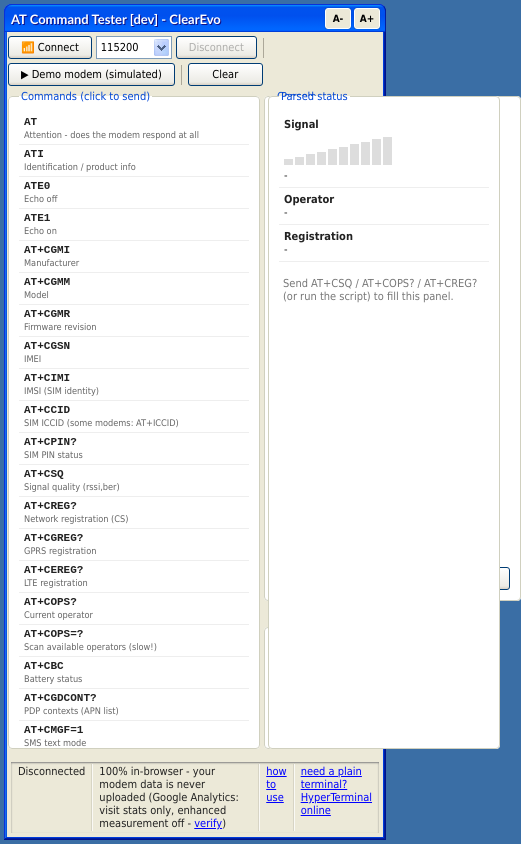
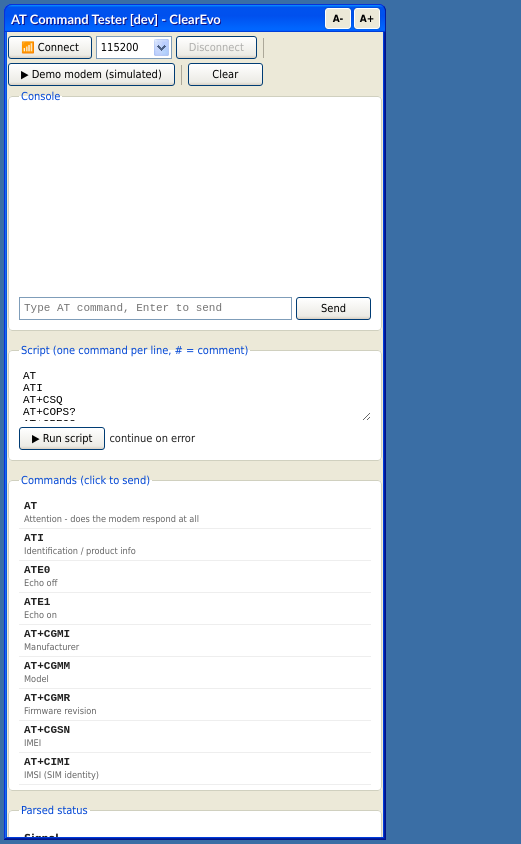
Before and after one commit to ykasidit/web_at, a website with bundled scripts: page public/index.html in a window 390 px wide. Shown: the whole page, 521 px wide, since content can reach past the window. Built offline with nearby package versions, Linux system fonts and the light colour scheme.

Commit message:
mobile: responsive pane stacking / scrollable grid / input widths / title-bar ellipsis so A-/A+ stay visible
Co-Authored-By: Claude Fable 5 <noreply@anthropic.com>
Claude-Session: https://claude.ai/code/session_01ENPxvP7LMBmV5xFP1iHzha

```diff
--- a/public/at.css
+++ b/public/at.css
@@ -43,3 +43,11 @@ body, button, select, input, textarea, label, legend, fieldset,
 
 /* XP Luna title bars use Trebuchet MS bold; bundled pixel font as retro fallback */
 .title-bar-text { font-family: "Trebuchet MS", "Pixelated MS Sans Serif", Tahoma, sans-serif; }
+
+/* phone layout: console first, then catalog and parsed status stacked */
+@media (max-width: 700px) {
+  #app .window-body-main { overflow-y: auto; }
+  .panes { flex-direction: column; flex: none; }
+  .midcol { order: -1; flex: none; height: 45vh; }
+  #paneCatalog, #paneParsed { flex: none; max-height: 35vh; }
+}
--- a/public/index.html
+++ b/public/index.html
@@ -21,6 +21,8 @@
 <link rel="stylesheet" href="xp.css">
 <link rel="stylesheet" href="at.css">
 <style>/* font size controls (top right) */
+.title-bar-text{overflow:hidden;text-overflow:ellipsis;white-space:nowrap;min-width:0}
+.title-bar-controls{flex:0 0 auto;display:flex}
 .title-bar .fontbtn{width:26px!important;height:16px;min-width:0!important;font:bold 10px Tahoma,sans-serif!important;color:#000;background:#ece9d8;border:1px solid #fff;border-radius:3px;cursor:pointer;padding:0!important;margin-left:3px;box-shadow:0 0 1px #003c74;background-image:none!important}
 </style>
 </head>
```
